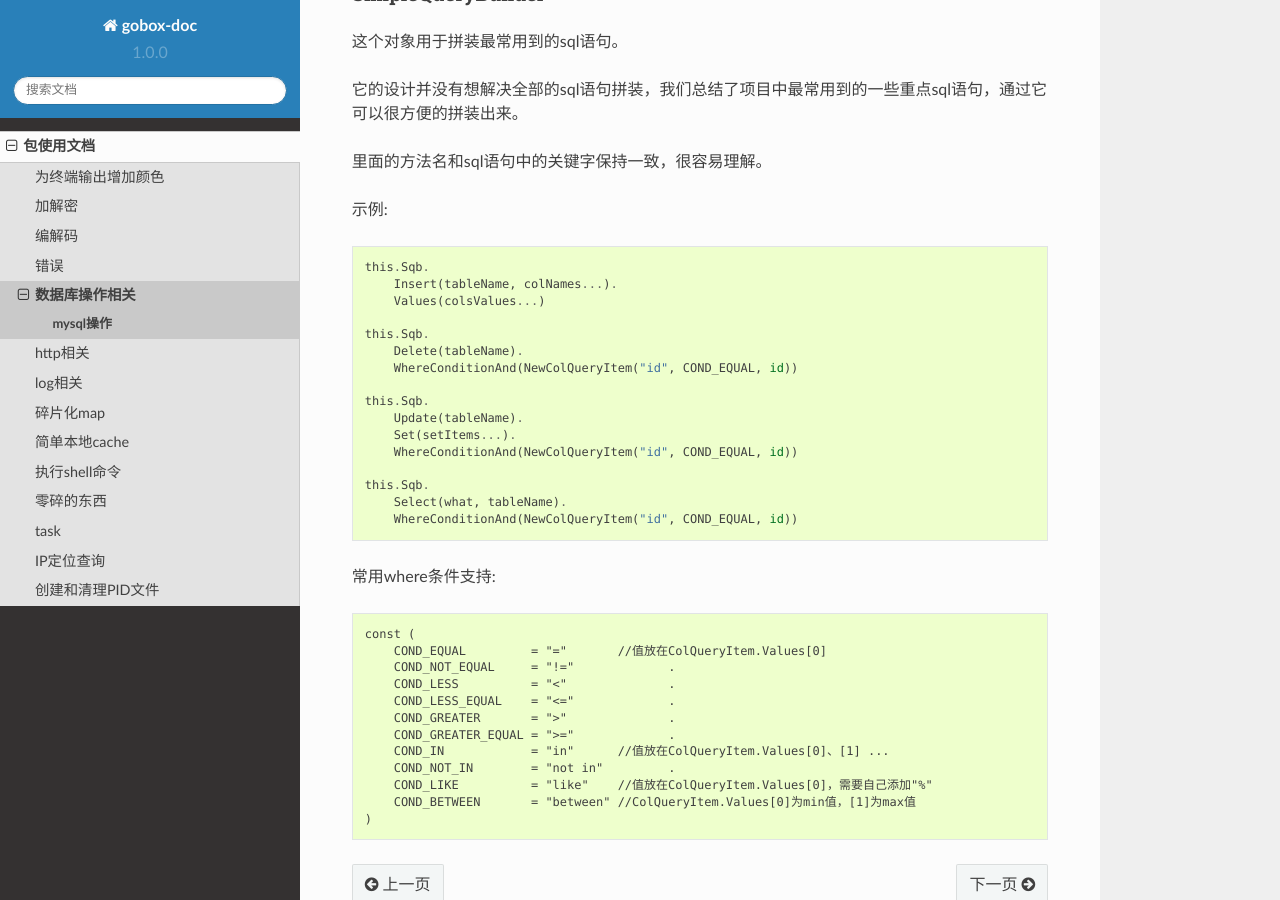
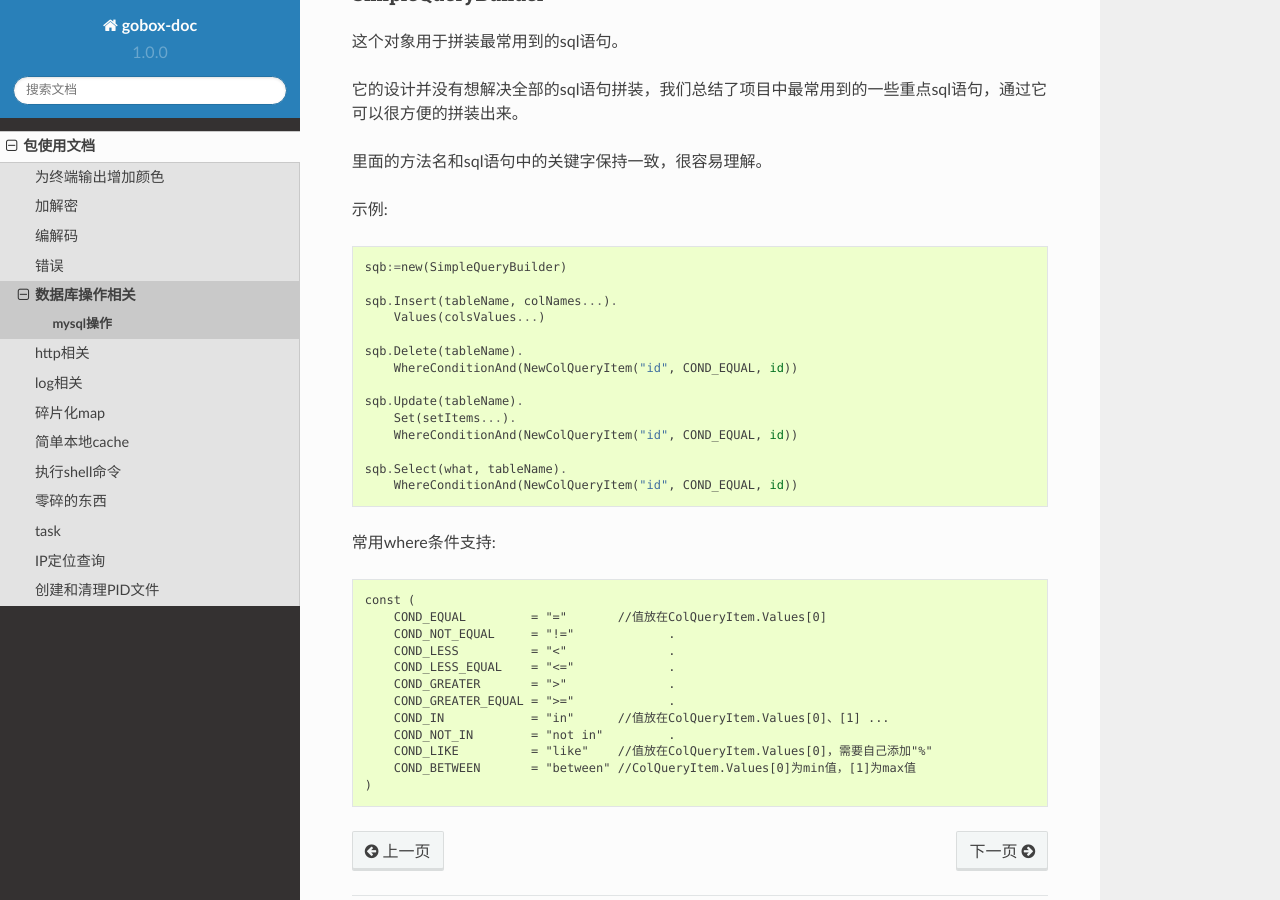
Before and after one commit to Andals/gobox-doc, a Sphinx documentation site: the page built from source/pkg/dao/mysql.rst, in a window 1280 px wide and 900 px high, scrolled down 3709 px. Built offline with Sphinx 7.4.7 and the Read the Docs theme 2.0.0, drawn with Linux system fonts in a browser that asks for light colours.

Commit message:
update mysql

```diff
--- a/source/pkg/dao/mysql.rst
+++ b/source/pkg/dao/mysql.rst
@@ -143,21 +143,19 @@ SimpleQueryBuilder
 
 示例::
 
-    this.Sqb.
-        Insert(tableName, colNames...).
+    sqb:=new(SimpleQueryBuilder)
+
+    sqb.Insert(tableName, colNames...).
         Values(colsValues...)
 
-    this.Sqb.
-        Delete(tableName).
+    sqb.Delete(tableName).
         WhereConditionAnd(NewColQueryItem("id", COND_EQUAL, id))
 
-    this.Sqb.
-        Update(tableName).
+    sqb.Update(tableName).
         Set(setItems...).
         WhereConditionAnd(NewColQueryItem("id", COND_EQUAL, id))
 
-    this.Sqb.
-        Select(what, tableName).
+    sqb.Select(what, tableName).
         WhereConditionAnd(NewColQueryItem("id", COND_EQUAL, id))
 
 常用where条件支持::
```
